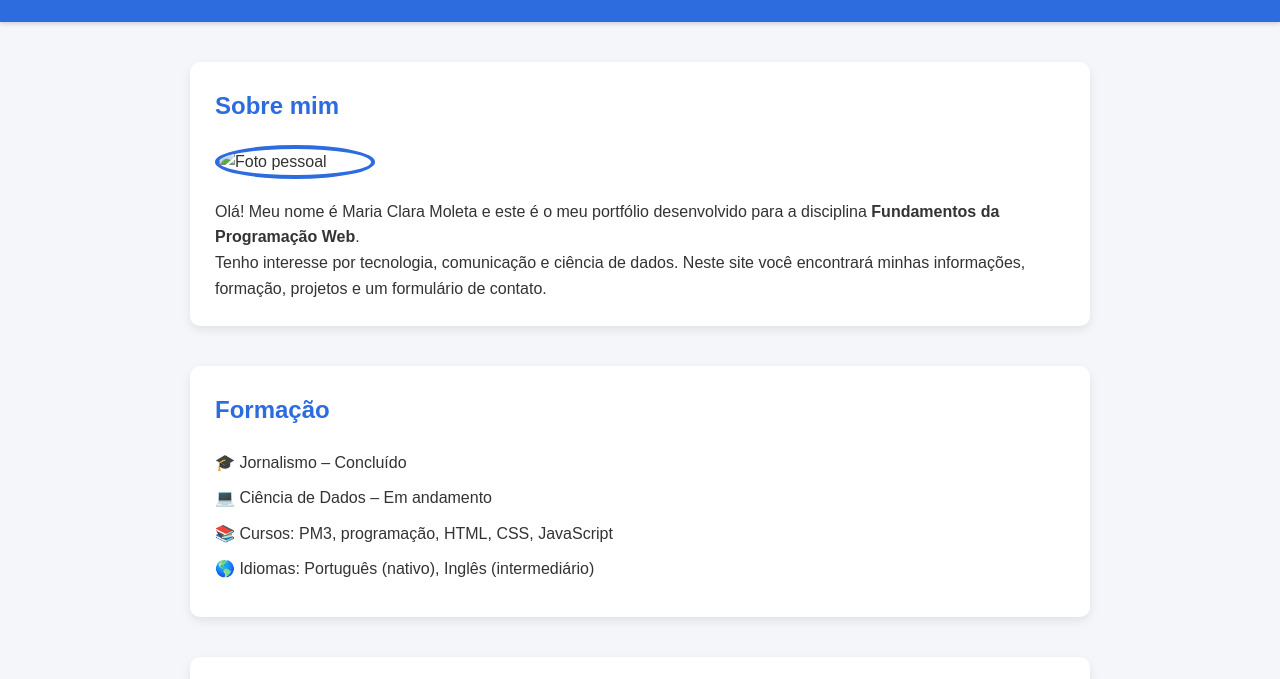
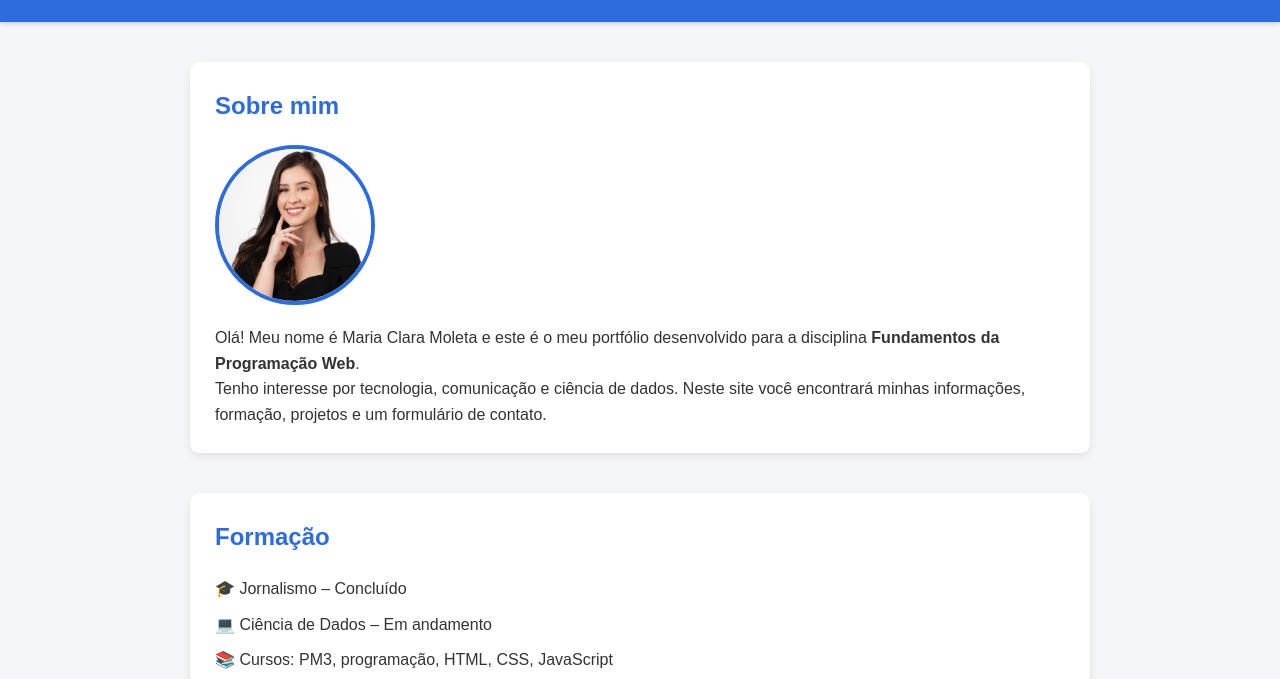
Before and after one commit to mariaclaramoleta-max/portfolio, a plain HTML site: page index.html in a window 1280 px wide. Shown: the part 105-784 px from the top of the page. Drawn offline with Linux system fonts and the light colour scheme; files whose address does not match are found by name.

Commit message:
index.html

```diff
--- a/index.html
+++ b/index.html
@@ -32,7 +32,7 @@
         <section id="sobre" class="secao">
             <h2>Sobre mim</h2>
 
-            <img src="imagens/foto-perfil.jpg" class="foto-perfil" alt="Foto pessoal">
+            <img src="foto-perfil.jpg" class="foto-perfil" alt="Foto pessoal">
 
             <p>
 Olá! Meu nome é Maria Clara Moleta e este é o meu portfólio desenvolvido para a disciplina
```
